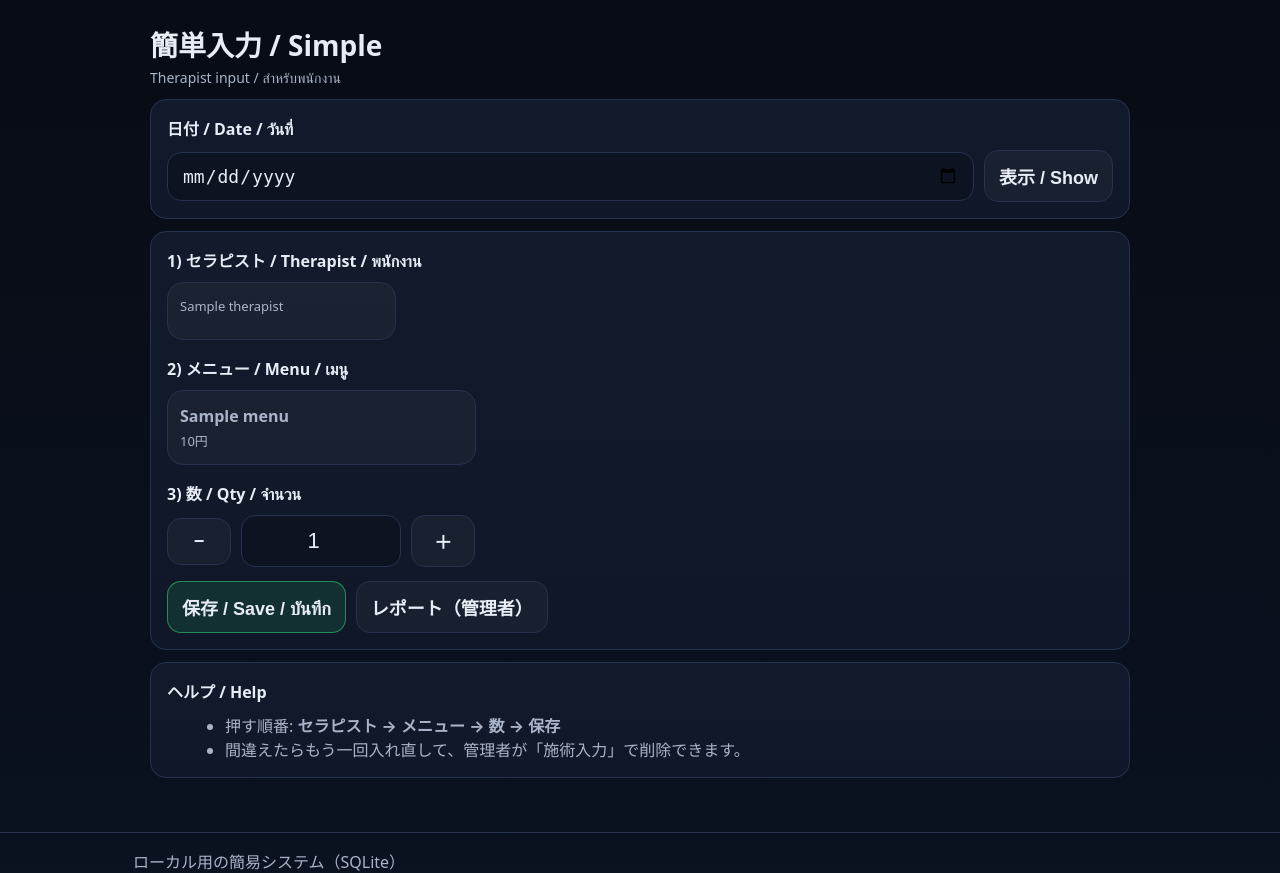
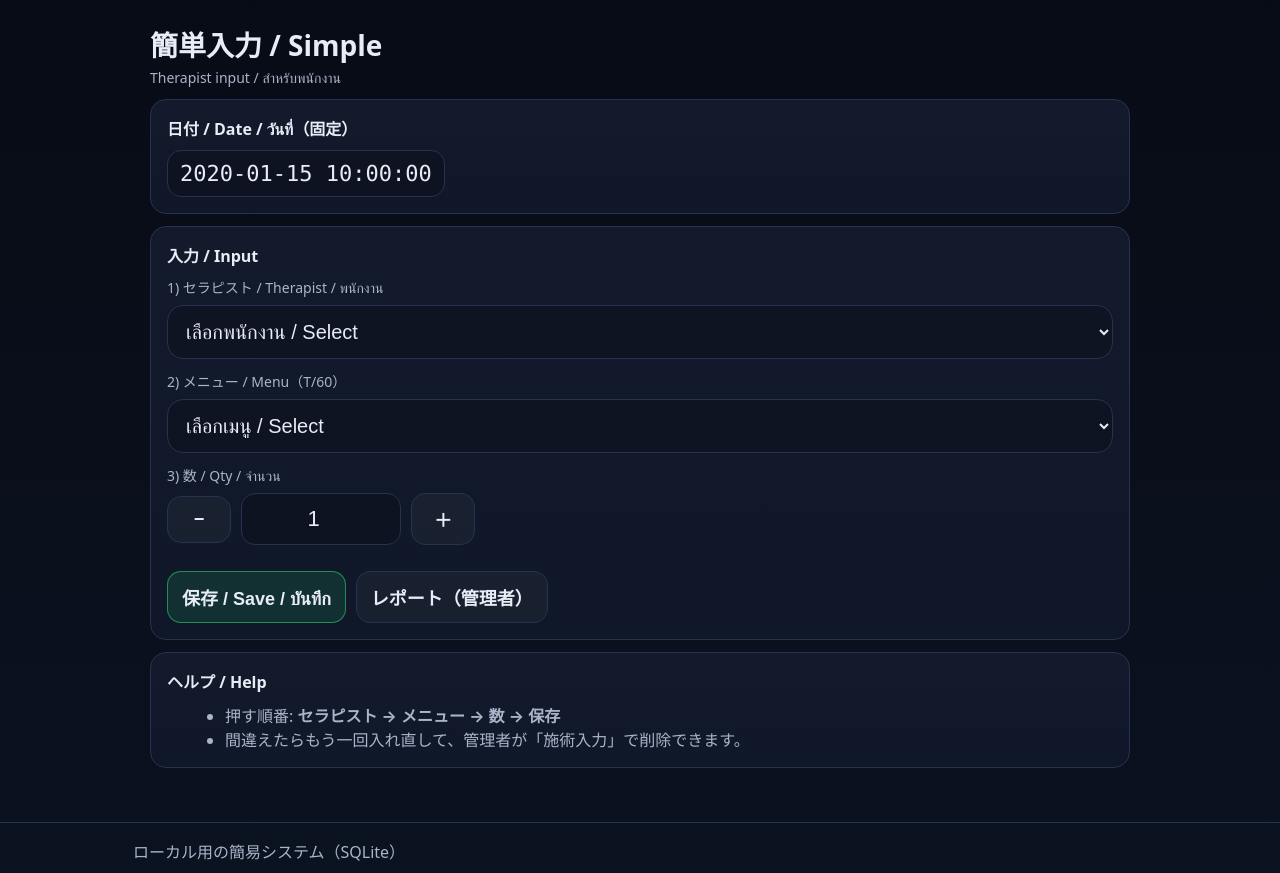
Before and after one commit to shunsoco-stack/InvoiceFromTherapist, a Flask app: template app/templates/kiosk.html in a window 1280 px wide. Shown: the part 79-952 px from the top of the page. Run offline with Flask 3, Linux system fonts and the light colour scheme; the template is opened without the code that fills it: most values are stand-ins (such as "Sample title", 1, 10 or a date in 2020); parts of the project's set-up code (start-up, migrations or seed data) failed here and were passed over.

Commit message:
Refactor: Simplify kiosk date input and UI
The date input for the kiosk is now fixed to the current date, simplifying the user experience. The UI has also been updated to use select elements for therapist and menu selection, and the overall form layout has been improved.

Co-authored-by: shun.soco <shun.soco@gmail.com>

```diff
--- a/app/app.py
+++ b/app/app.py
@@ -27,7 +27,8 @@ def create_app() -> Flask:
     # ----------------
     @app.get("/kiosk")
     def kiosk():
-        service_date = (request.args.get("date") or date.today().isoformat()).strip()
+        # シンプル運用のため日付は「今日」で固定（変更不可）
+        service_date = date.today().isoformat()
         conn = connect()
         try:
             therapists, menus = _load_active_therapists_and_menus(conn)
@@ -42,7 +43,8 @@ def create_app() -> Flask:
 
     @app.post("/kiosk/new")
     def kiosk_new():
-        service_date = (request.form.get("service_date") or date.today().isoformat()).strip()
+        # シンプル運用のため日付は「今日」で固定（変更不可）
+        service_date = date.today().isoformat()
         therapist_id = int(request.form.get("therapist_id") or "0")
         menu_id = int(request.form.get("menu_id") or "0")
         quantity = int(request.form.get("quantity") or "1")
@@ -65,7 +67,7 @@ def create_app() -> Flask:
                 (service_date, therapist_id, menu_id, quantity, now_iso()),
             )
             flash("Saved / บันทึกแล้ว", "ok")
-            return redirect(url_for("kiosk", date=service_date))
+            return redirect(url_for("kiosk"))
         finally:
             conn.close()
 
--- a/app/static/style.css
+++ b/app/static/style.css
@@ -150,8 +150,27 @@ input::placeholder{ color: rgba(169,180,202,.7); }
 .kiosk__btn--primary{ border-color: rgba(46,204,113,.6); background: rgba(46,204,113,.14); }
 .kiosk__btn--primary:hover{ background: rgba(46,204,113,.20); }
 .kiosk__dateInput{ font-size: 18px; padding: 12px 14px; border-radius: 14px; }
+.kiosk__fixedDate{
+  font-size: 22px;
+  padding: 10px 12px;
+  border-radius: 14px;
+  border: 1px solid var(--border);
+  background: rgba(0,0,0,.20);
+  display:inline-block;
+}
 .kiosk__step{ margin-top: 16px; }
 .kiosk__actions{ margin-top: 14px; }
+
+.kioskForm{ display:flex; flex-direction: column; gap: 12px; }
+.kioskRow{ display:flex; flex-direction: column; gap: 8px; }
+.kioskLabel{ color: var(--muted); font-size: 14px; }
+.kioskSelect{
+  font-size: 20px;
+  padding: 14px 14px;
+  border-radius: 16px;
+  border: 1px solid var(--border);
+  background: rgba(0,0,0,.20);
+}
 
 .pickGrid{
   display:grid;
--- a/app/templates/kiosk.html
+++ b/app/templates/kiosk.html
@@ -8,11 +8,8 @@
     </div>
 
     <section class="card kiosk__card">
-      <h2>日付 / Date / วันที่</h2>
-      <form class="inline kiosk__date" method="get" action="{{ url_for('kiosk') }}">
-        <input class="kiosk__dateInput" name="date" type="date" value="{{ service_date }}" />
-        <button class="btn btn--secondary kiosk__btn" type="submit">表示 / Show</button>
-      </form>
+      <h2>日付 / Date / วันที่（固定）</h2>
+      <div class="kiosk__fixedDate mono">{{ service_date }}</div>
     </section>
 
     {% if therapists|length == 0 or menus|length == 0 %}
@@ -26,37 +23,35 @@
       </section>
     {% else %}
       <section class="card kiosk__card">
-        <h2>1) セラピスト / Therapist / พนักงาน</h2>
-        <form method="post" action="{{ url_for('kiosk_new') }}">
-          <input type="hidden" name="service_date" value="{{ service_date }}" />
-
-          <div class="pickGrid">
-            {% for t in therapists %}
-              <label class="pick">
-                <input type="radio" name="therapist_id" value="{{ t.id }}" required />
-                <span class="pick__label">{{ t.name }}</span>
-              </label>
-            {% endfor %}
+        <h2>入力 / Input</h2>
+        <form class="kioskForm" method="post" action="{{ url_for('kiosk_new') }}">
+          <div class="kioskRow">
+            <div class="kioskLabel">1) セラピスト / Therapist / พนักงาน</div>
+            <select class="kioskSelect" name="therapist_id" required>
+              <option value="" selected disabled>เลือกพนักงาน / Select</option>
+              {% for t in therapists %}
+                <option value="{{ t.id }}">{{ t.name }}</option>
+              {% endfor %}
+            </select>
           </div>
 
-          <h2 class="kiosk__step">2) メニュー / Menu / เมนู</h2>
-          <div class="pickGrid pickGrid--menus">
-            {% for m in menus %}
-              <label class="pick pick--menu">
-                <input type="radio" name="menu_id" value="{{ m.id }}" required />
-                <span class="pick__label">
-                  <span class="pick__main">{{ m.name }}</span>
-                  <span class="pick__sub muted">{{ "{:,}".format(m.price) }}円</span>
-                </span>
-              </label>
-            {% endfor %}
+          <div class="kioskRow">
+            <div class="kioskLabel">2) メニュー / Menu（T/60）</div>
+            <select class="kioskSelect" name="menu_id" required>
+              <option value="" selected disabled>เลือกเมนู / Select</option>
+              {% for m in menus %}
+                <option value="{{ m.id }}">{{ m.name }}</option>
+              {% endfor %}
+            </select>
           </div>
 
-          <h2 class="kiosk__step">3) 数 / Qty / จำนวน</h2>
+          <div class="kioskRow">
+            <div class="kioskLabel">3) 数 / Qty / จำนวน</div>
           <div class="kioskQty">
             <button class="btn btn--secondary kiosk__btn kioskQty__btn" type="button" onclick="decQty()">−</button>
             <input id="qty" class="kioskQty__input" name="quantity" type="number" inputmode="numeric" value="1" min="1" />
             <button class="btn btn--secondary kiosk__btn kioskQty__btn" type="button" onclick="incQty()">＋</button>
+          </div>
           </div>
 
           <div class="actions kiosk__actions">
--- a/app/templates/menus_list.html
+++ b/app/templates/menus_list.html
@@ -11,7 +11,7 @@
     <form class="form" method="post" action="{{ url_for('menus_new') }}">
       <div class="form-row">
         <label>メニュー名</label>
-        <input name="name" placeholder="例）ボディ60分" required />
+        <input name="name" placeholder="例）T/60" required />
       </div>
       <div class="form-row">
         <label>単価（円）</label>
```
